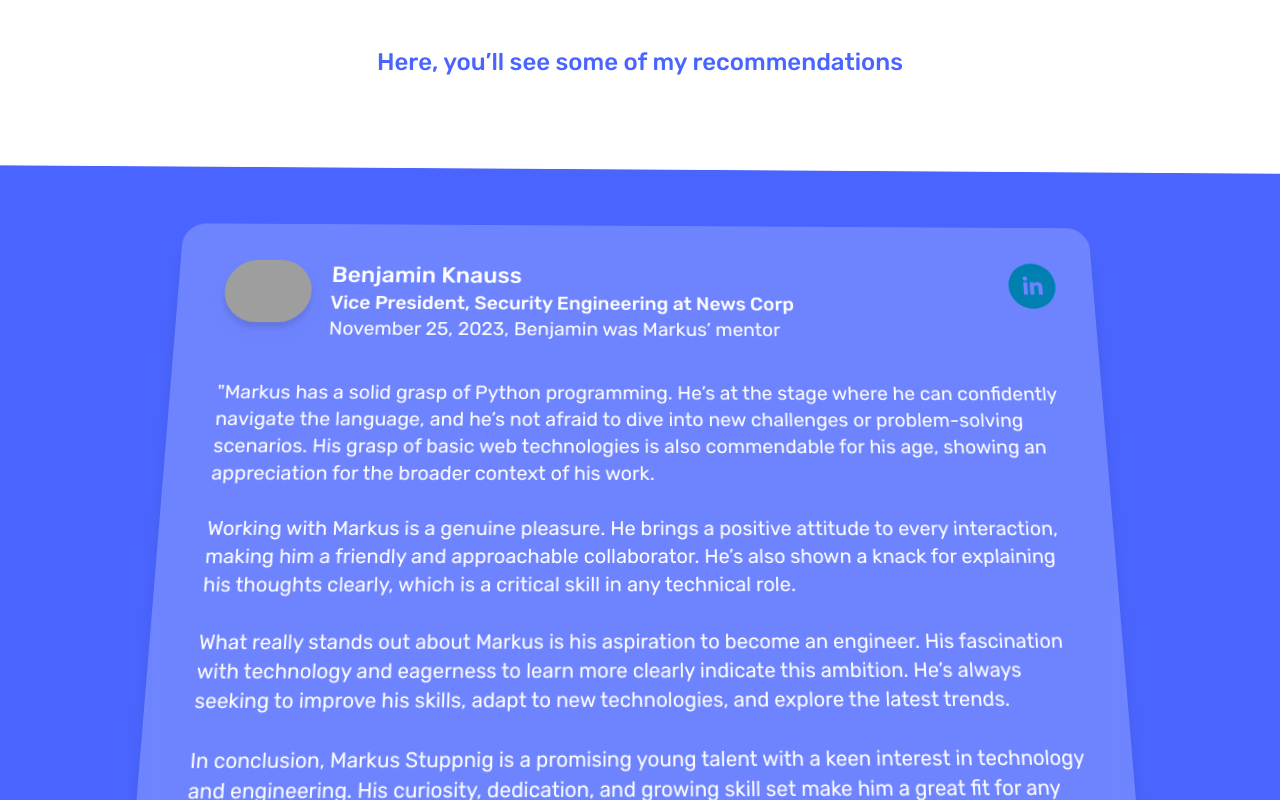
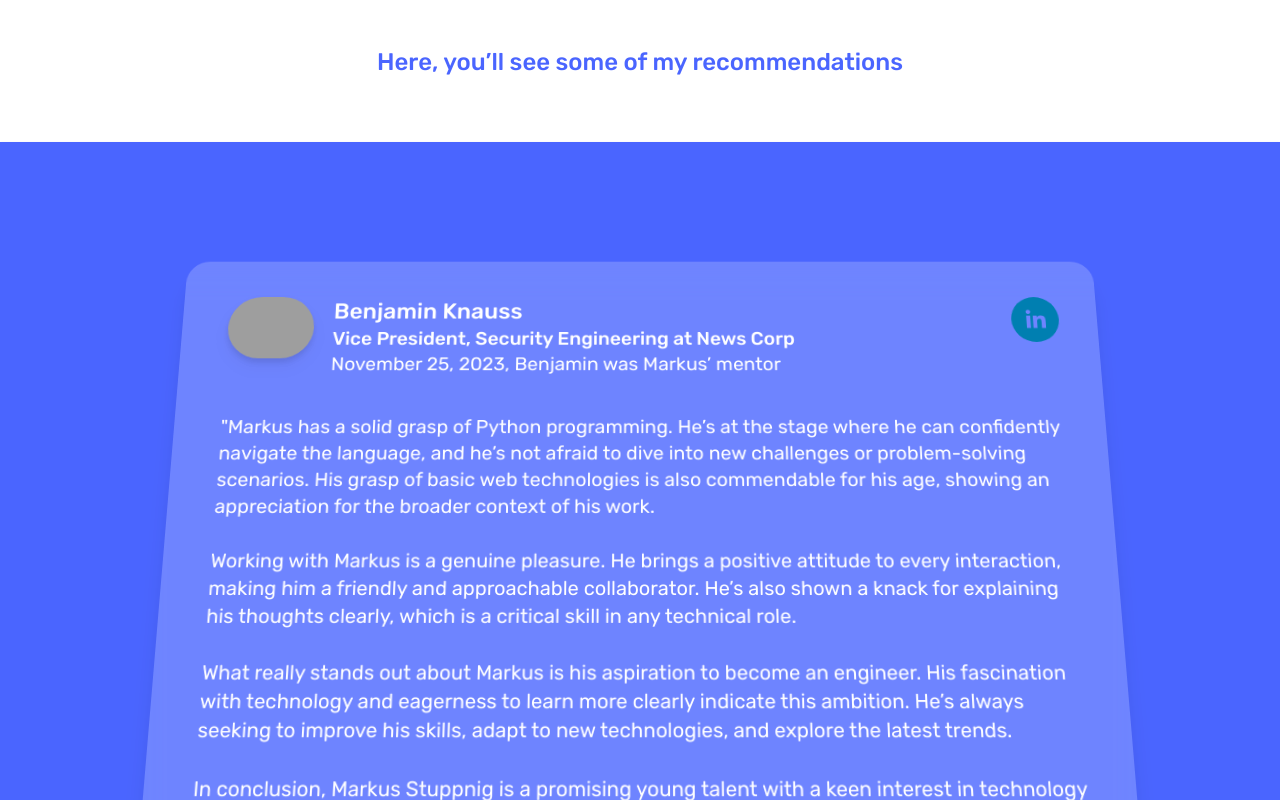
Before and after one commit to Markus-Stuppnig/Website, a Next.js app: page / in a window 1280 px wide. Shown: the part 4920-5720 px from the top of the page. Built offline with nearby package versions, Linux system fonts and the light colour scheme; grey boxes are pictures that could not be loaded.

Commit message:
recommendations angle

```diff
--- a/components/Recommendations/Recommendations.tsx
+++ b/components/Recommendations/Recommendations.tsx
@@ -12,14 +12,14 @@ export default function Recommendations() {
 
   return (
     <section id="about" className="flex justify-center w-full">
-		<div style={{ perspective: "1000px" }} className="flex flex-col justify-center items-center w-full text-center">
+		<div className="flex flex-col justify-center items-center w-full text-center">
 			<SectionHeading additional="mb-[2rem] font-semibold" textColor="text-secondary">Recommendations</SectionHeading>
 			<p className="text-2xl font-medium text-secondary">Here, you’ll see some of my recommendations</p>
 			<SectionDivider height="h-[1rem] md:h-[4rem]" />
 
 			{recommendationsData.map((recommendation, index) => (
-				<div style={{ transform: "rotate3d(1, 0.1, 0, 10deg)", transformStyle: "preserve-3d" }} key={`recommendation${index}`} className="flex flex-col w-full justify-center items-center bg-secondary shadow shadow-3xl px-[300rem] py-[4rem] text-white">
-					<div className="flex flex-col items-center justify-center w-11/12 md:w-[45rem] lg:w-[60rem] bg-white rounded-3xl shadow-xl backdrop-filter backdrop-blur-lg bg-opacity-20">
+				<div style={{ perspective: "1000px" }} key={`recommendation${index}`} className="flex flex-col w-full justify-center items-center bg-secondary shadow shadow-3xl pt-[6rem] py-[1.4rem] text-white">
+					<div style={{ transform: "rotate3d(1, 0, 0, 10deg)", transformStyle: "preserve-3d" }} className="flex flex-col items-center justify-center w-11/12 md:w-[45rem] lg:w-[60rem] bg-white rounded-t-3xl shadow-xl backdrop-filter backdrop-blur-lg bg-opacity-20">
 						<div className="flex flex-col ml-[3rem] text-start">
 							<div className="flex flex-row mt-10 justify-between">
 								<Link href={recommendation.person.link} target="_blank" className="flex flex-row">
```
